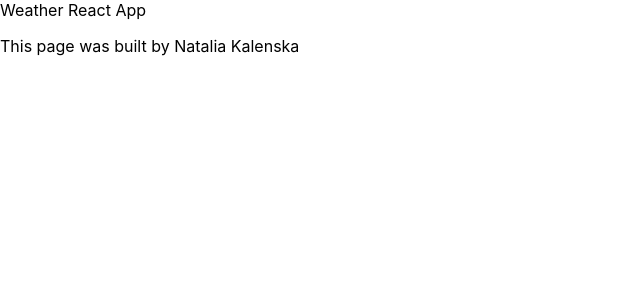
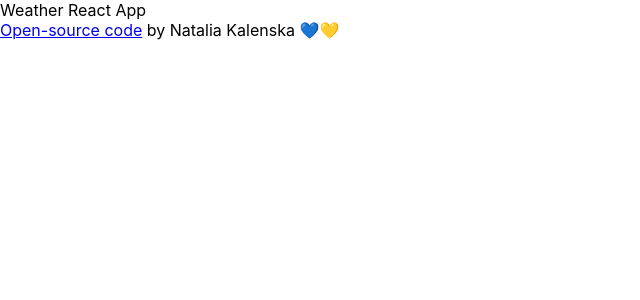
Before and after one commit to NatKalyna/example-weather-react-app, a React (Create React App) app: page / in a window 1280 px wide. Shown: the top 300 px of the page, without its empty margins (0-640 px from the left). Built offline with nearby package versions, Linux system fonts and the light colour scheme.

Commit message:
Added the GitHub repo URL

```diff
--- a/src/App.js
+++ b/src/App.js
@@ -3,10 +3,17 @@ import "./App.css";
 function App() {
   return (
     <div className="App">
-      <header className="App-header">
-        Weather React App
-        <p>This page was built by Natalia Kalenska</p>
-      </header>
+      <header className="App-header">Weather React App</header>
+      <div class="footer">
+        <a
+          href="https://github.com/NatKalyna/example-weather-react-app"
+          rel="noreferrer"
+          target="_blank"
+        >
+          Open-source code
+        </a>{" "}
+        by Natalia Kalenska 💙💛
+      </div>
     </div>
   );
 }
```
